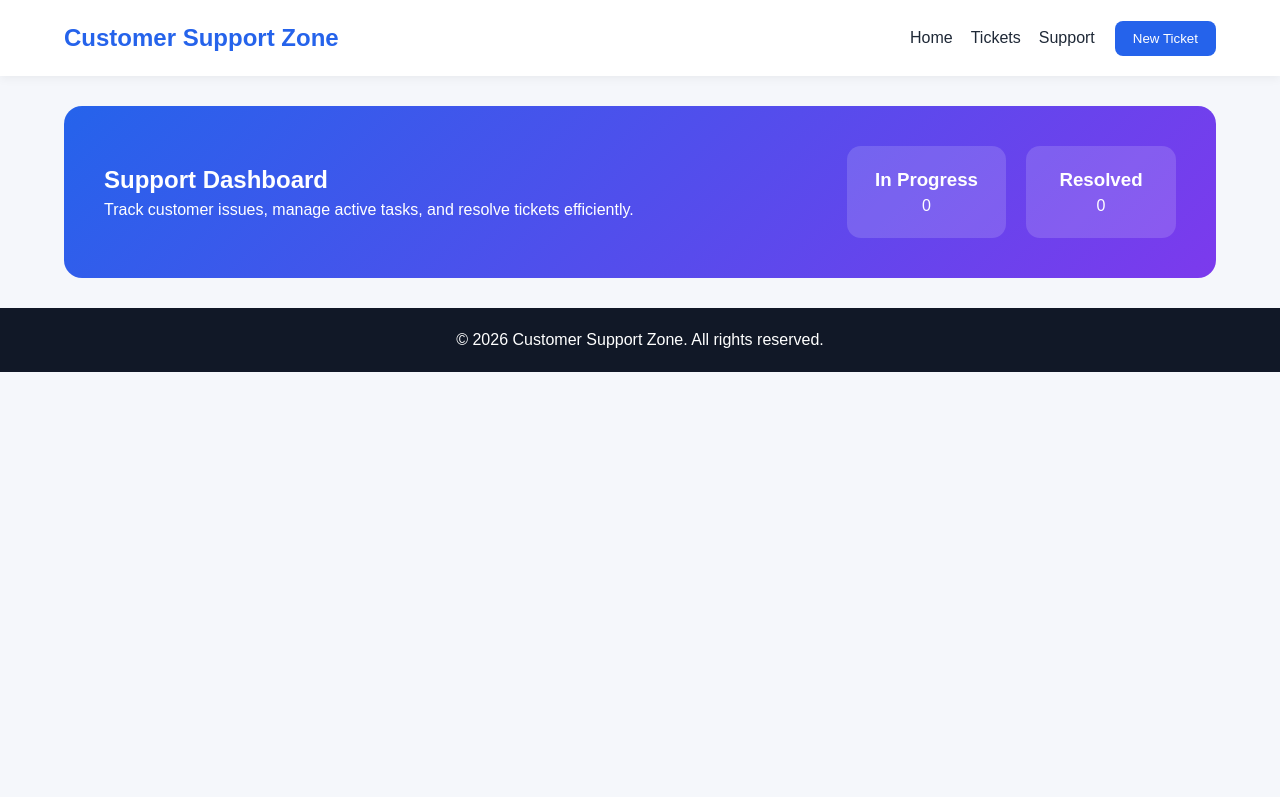
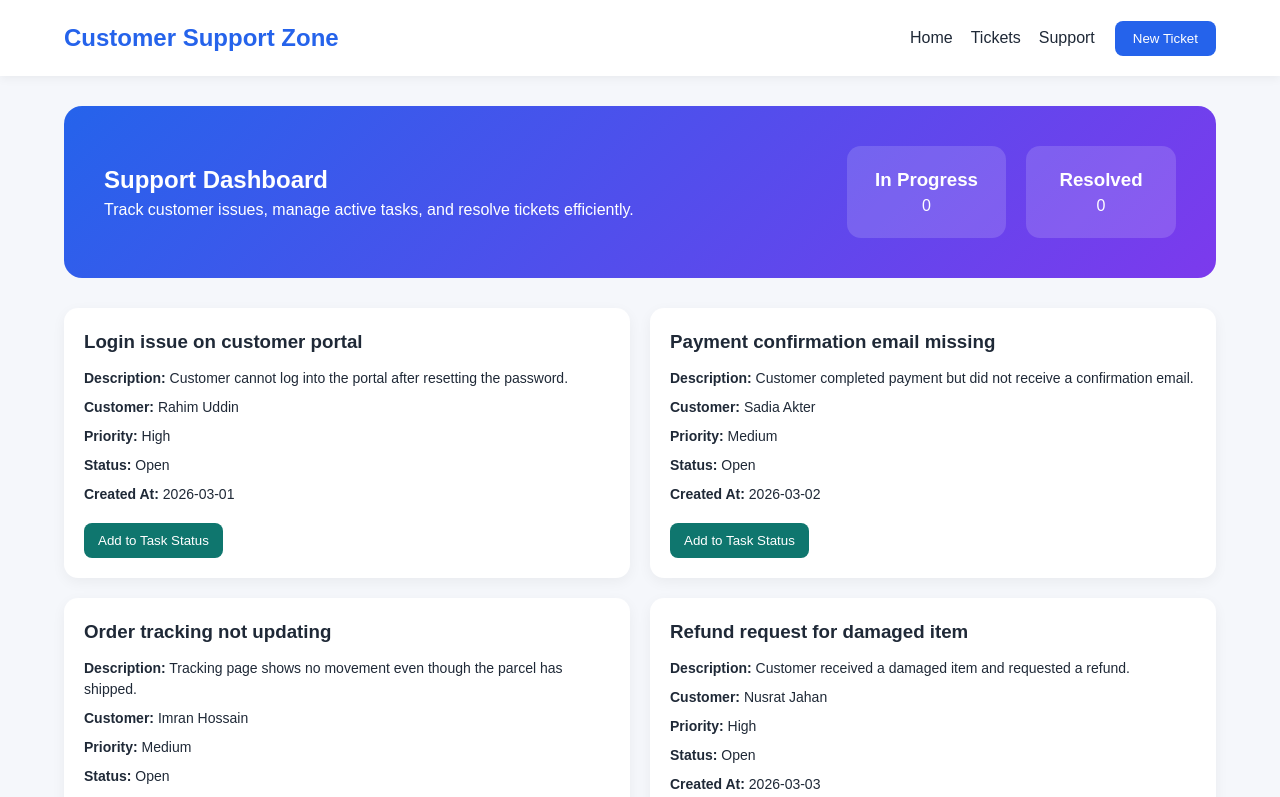
Before and after one commit to Tawseef-Taher-19/customer-support-zone, a React (Vite) app in the folder customer-support-zone/: page / in a window 1280 px wide. Shown: the top 797 px of the page. Built offline with nearby package versions, Linux system fonts and the light colour scheme.

Commit message:
add ticket data and ticket cards

```diff
--- a/customer-support-zone/src/App.jsx
+++ b/customer-support-zone/src/App.jsx
@@ -1,12 +1,24 @@
+import { useState } from 'react'
 import Navbar from './components/Navbar'
 import Banner from './components/Banner'
+import TicketList from './components/TicketList'
 import Footer from './components/Footer'
+import ticketsData from './data/tickets'
 
 function App() {
+  const [tickets] = useState(ticketsData)
+
+  const handleAddToProgress = (ticket) => {
+    alert(`${ticket.title} added to task status`)
+  }
+
   return (
     <>
       <Navbar />
       <Banner inProgressCount={0} resolvedCount={0} />
+      <main className="main-container">
+        <TicketList tickets={tickets} onAddToProgress={handleAddToProgress} />
+      </main>
       <Footer />
     </>
   )
--- /dev/null
+++ b/customer-support-zone/src/components/TicketCard.jsx
@@ -0,0 +1,20 @@
+function TicketCard({ ticket, onAddToProgress }) {
+  const { title, description, customer, priority, status, createdAt } = ticket
+
+  return (
+    <div className="ticket-card">
+      <h3>{title}</h3>
+      <p><strong>Description:</strong> {description}</p>
+      <p><strong>Customer:</strong> {customer}</p>
+      <p><strong>Priority:</strong> {priority}</p>
+      <p><strong>Status:</strong> {status}</p>
+      <p><strong>Created At:</strong> {createdAt}</p>
+
+      <button onClick={() => onAddToProgress(ticket)} className="progress-btn">
+        Add to Task Status
+      </button>
+    </div>
+  )
+}
+
+export default TicketCard
--- /dev/null
+++ b/customer-support-zone/src/components/TicketList.jsx
@@ -0,0 +1,17 @@
+import TicketCard from './ticketCard'
+
+function TicketList({ tickets, onAddToProgress }) {
+  return (
+    <div className="ticket-grid">
+      {tickets.map((ticket) => (
+        <TicketCard
+          key={ticket.id}
+          ticket={ticket}
+          onAddToProgress={onAddToProgress}
+        />
+      ))}
+    </div>
+  )
+}
+
+export default TicketList
--- /dev/null
+++ b/customer-support-zone/src/data/tickets.js
@@ -0,0 +1,58 @@
+const tickets = [
+  {
+    id: 1,
+    title: "Login issue on customer portal",
+    description: "Customer cannot log into the portal after resetting the password.",
+    customer: "Rahim Uddin",
+    priority: "High",
+    status: "Open",
+    createdAt: "2026-03-01",
+  },
+  {
+    id: 2,
+    title: "Payment confirmation email missing",
+    description: "Customer completed payment but did not receive a confirmation email.",
+    customer: "Sadia Akter",
+    priority: "Medium",
+    status: "Open",
+    createdAt: "2026-03-02",
+  },
+  {
+    id: 3,
+    title: "Order tracking not updating",
+    description: "Tracking page shows no movement even though the parcel has shipped.",
+    customer: "Imran Hossain",
+    priority: "Medium",
+    status: "Open",
+    createdAt: "2026-03-02",
+  },
+  {
+    id: 4,
+    title: "Refund request for damaged item",
+    description: "Customer received a damaged item and requested a refund.",
+    customer: "Nusrat Jahan",
+    priority: "High",
+    status: "Open",
+    createdAt: "2026-03-03",
+  },
+  {
+    id: 5,
+    title: "Mobile menu not opening",
+    description: "Customer reports that the mobile navigation menu is unresponsive.",
+    customer: "Tanvir Hasan",
+    priority: "Low",
+    status: "Open",
+    createdAt: "2026-03-03",
+  },
+  {
+    id: 6,
+    title: "Coupon code not applying",
+    description: "Discount coupon shows invalid even though it is within the active date.",
+    customer: "Mim Chowdhury",
+    priority: "Medium",
+    status: "Open",
+    createdAt: "2026-03-04",
+  },
+]
+
+export default tickets
--- a/customer-support-zone/src/index.css
+++ b/customer-support-zone/src/index.css
@@ -88,3 +88,37 @@ button {
   padding: 20px;
   margin-top: 20px;
 }
+
+.main-container {
+  padding: 0 5% 40px;
+}
+
+.ticket-grid {
+  display: grid;
+  grid-template-columns: repeat(2, 1fr);
+  gap: 20px;
+}
+
+.ticket-card {
+  background: #ffffff;
+  padding: 20px;
+  border-radius: 14px;
+  box-shadow: 0 4px 14px rgba(0, 0, 0, 0.05);
+}
+
+.ticket-card h3 {
+  margin-bottom: 12px;
+}
+
+.ticket-card p {
+  margin-bottom: 8px;
+  font-size: 14px;
+}
+
+.progress-btn {
+  margin-top: 10px;
+  background: #0f766e;
+  color: white;
+  padding: 10px 14px;
+  border-radius: 8px;
+}
```
